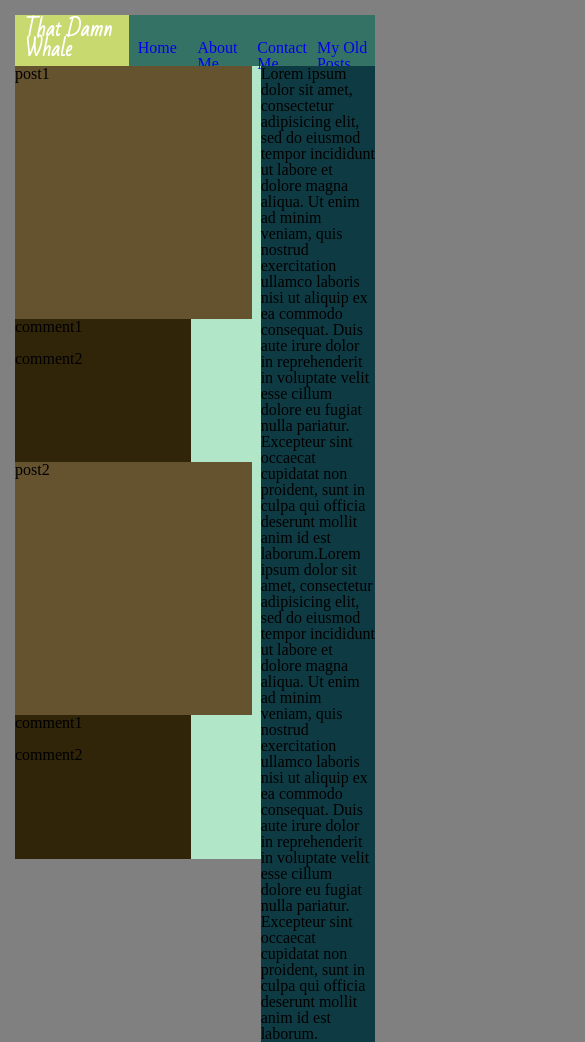
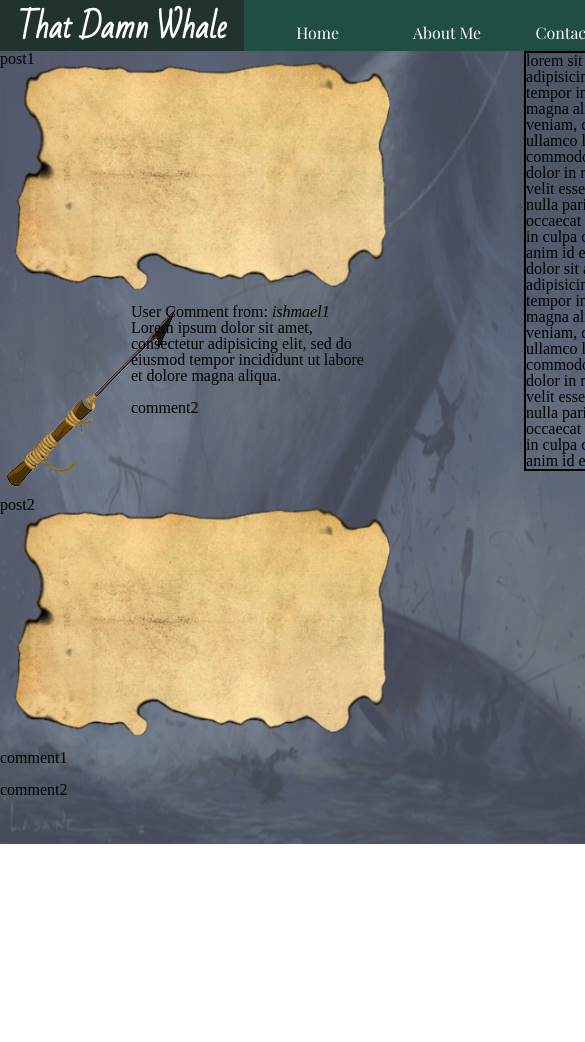
Before and after one commit to nedfaulhaber/CSS-solo-3-ahab, a plain HTML site: page index.html in a window 390 px wide. Shown: the top 1042 px of the page, 585 px wide, since content can reach past the window. After the commit the page ends 893 px from the top, so only its background shows below. Drawn offline with nearby package versions, Linux system fonts and the light colour scheme.

Commit message:
import images for backgrounds, develop color scheme, create media queries

```diff
--- a/index.html
+++ b/index.html
@@ -4,6 +4,7 @@
     <meta charset="utf-8">
     <link rel="stylesheet" href="css/main.css" type="text/css">
     <link href='https://fonts.googleapis.com/css?family=Bad+Script' rel='stylesheet' type='text/css'>
+    <link href='https://fonts.googleapis.com/css?family=Playfair+Display' rel='stylesheet' type='text/css'>
     <meta name="viewport" content="width=device-width">
     <title>Ahab's Blog</title>
   </head>
@@ -25,30 +26,31 @@
       </nav>
       <main>
         <section class="top-row">
-          <div class="recent">
           <div class="post">
             <p>post1</p>
           </div>
           <div class="sidebar">
-            <p>Lorem ipsum dolor sit amet, consectetur adipisicing elit, sed do eiusmod tempor incididunt ut labore et dolore magna aliqua. Ut enim ad minim veniam, quis nostrud exercitation ullamco laboris nisi ut aliquip ex ea commodo consequat. Duis aute irure dolor in reprehenderit in voluptate velit esse cillum dolore eu fugiat nulla pariatur. Excepteur sint occaecat cupidatat non proident, sunt in culpa qui officia deserunt mollit anim id est laborum.Lorem ipsum dolor sit amet, consectetur adipisicing elit, sed do eiusmod tempor incididunt ut labore et dolore magna aliqua. Ut enim ad minim veniam, quis nostrud exercitation ullamco laboris nisi ut aliquip ex ea commodo consequat. Duis aute irure dolor in reprehenderit in voluptate velit esse cillum dolore eu fugiat nulla pariatur. Excepteur sint occaecat cupidatat non proident, sunt in culpa qui officia deserunt mollit anim id est laborum.</p>
+            <p>lorem sit amet, consectetur adipisicing elit, sed do eiusmod tempor incididunt ut labore et dolore magna aliqua. Ut enim ad minim veniam, quis nostrud exercitation ullamco laboris nisi ut aliquip ex ea commodo consequat. Duis aute irure dolor in reprehenderit in voluptate velit esse cillum dolore eu fugiat nulla pariatur. Excepteur sint occaecat cupidatat non proident, sunt in culpa qui officia deserunt mollit anim id est laborum.Lorem ipsum dolor sit amet, consectetur adipisicing elit, sed do eiusmod tempor incididunt ut labore et dolore magna aliqua. Ut enim ad minim veniam, quis nostrud exercitation ullamco laboris nisi ut aliquip ex ea commodo consequat. Duis aute irure dolor in reprehenderit in voluptate velit esse cillum dolore eu fugiat nulla pariatur. Excepteur sint occaecat cupidatat non proident, sunt in culpa qui officia deserunt mollit anim id est laborum.</p>
           </div>
         </section>
         <section class="second-row">
-          <div class="recent">
+
+            <div class="harpoon">
+              <img src="img/harpoon2.png" alt="harpoon">
+            </div>
             <div class="comment">
-              <p>comment1</p>
+              <h3>User Comment from: <em>ishmael1</em></h3>
+              <p>Lorem ipsum dolor sit amet, consectetur adipisicing elit, sed do eiusmod tempor incididunt ut labore et dolore magna aliqua. </p>
               <br>
               <p>comment2</p>
             </div>
         </section>
         <section class="third-row">
-          <div class="recent">
           <div class="post">
             <p>post2</p>
           </div>
         </section>
         <section class="fourth-row">
-          <div class="recent">
             <div class="comment">
               <p>comment1</p>
               <br>
--- a/scss/components/_grids.scss
+++ b/scss/components/_grids.scss
@@ -19,6 +19,7 @@ li {
   @include span-columns(8);
   height: 30vh;
   position: relative;
+
 }
 
 .sidebar {
@@ -29,8 +30,12 @@ li {
   position: absolute;
 }
 
+.harpoon {
+  @include span-columns(2);
+  height: auto;
+}
 .comment {
-  @include span-columns(6);
+  @include span-columns(4);
   height: 17vh;
   position: relative;
 
--- a/scss/components/_main-divs.scss
+++ b/scss/components/_main-divs.scss
@@ -1,17 +1,5 @@
 @import "helpers/mixins";
-
-#blog-title {
-  height: 6vh;
-  position: relative;
-  h2 {
-    @include text(Bad Script, 20px, bold, white);
-    margin: 0;
-    position: absolute;
-    top: 50%;
-    transform: translate(0, -50%);
-    padding-left: 10px;
-  }
-}
+@import "helpers/variables";
 
 ul {
   padding: 0 5px 0;
@@ -23,16 +11,21 @@ li {
 
 .top-row {
   position: relative;
+
 }
 
 .post {
-  background: #65532F;
+  position: relative;
+  background-image: url("../img/burntpaper.png");
+  background-repeat: no-repeat;
+  background-size: contain;
+
 }
 
 .sidebar {
-  background: #0E3B43
+  border: 2px solid black;
 }
 
-.comment {
-  background: #312509;
-}
+em {
+    font-style: italic;
+  }
--- a/scss/components/_nav.scss
+++ b/scss/components/_nav.scss
@@ -1,15 +1,45 @@
+@import "helpers/mixins";
+@import "helpers/variables";
+
+#blog-title {
+  height: 6vh;
+  position: relative;
+  h2 {
+    @include text(Bad Script, 35px, bold, white);
+    margin-top: 1%;
+    position: absolute;
+    top: 50%;
+    left: 50%;
+    margin-right: -50%;
+    transform: translate(-50%, -50%);
+    @media only screen and (max-width: 865px) {
+      font-size: 30px;
+    }
+    @media only screen and (min-width: 1200px) {
+      font-size: 41px;
+      margin-top: 1.5%;
+    }
+  }
+}
+
 .navbar {
-  background: #357266;
+  background: $nav-blue;
 }
 
 #blog-title {
-  background: #C8D96F;
+  background: $title-blue;
 }
 
 a {
   text-decoration: none;
+  color: white;
 }
 
 li {
   display: inline;
+  text-align: center;
+  @include text(Playfair Display, 16px, normal, white);
+  @media only screen and (min-width: 1200px) {
+    font-size: 19px;
+  }
 }
--- a/scss/helpers/_mixins.scss
+++ b/scss/helpers/_mixins.scss
@@ -4,7 +4,3 @@
   font-weight: $weight;
   color: $color;
 }
-
-@mixin blah {
-  color: white;
-}
--- a/scss/helpers/_variables.scss
+++ b/scss/helpers/_variables.scss
@@ -1 +1,7 @@
 $margin: 21.734px;
+
+$background-overlay: transparentize(#F7F4EA, .2);
+
+$title-blue: darken(#89B0AE, 45%);
+
+$nav-blue: darken(#BEE3DB, 60%)
--- a/scss/main.scss
+++ b/scss/main.scss
@@ -1,13 +1,16 @@
 @import "home-base/base";
 
-body {
-  background-color: grey;
-  padding: 15px;
-}
 
-#wrapper {
+#wrapper{
   @include outer-container();
-  background: #B2E6C9;
+  background: linear-gradient(
+    rgba(85, 91, 110, 0.8),
+    rgba(85, 91, 110, 0.8)
+  ),
+    url("../img/moby.jpg");
+    background-repeat: no-repeat;
+    background-size: cover;
   height: 100vh;
   max-width: 100%;
+  min-width: 768px;
 }
```
Also changed, not shown: css/main.css, img/1827.jpg (added), img/burntpaper.png (added), img/harpoon.png (added), img/harpoon2.png (added), img/moby.jpg (added), img/moby2.jpg (added), 2 other files. Lines whose indentation alone changed are shown as unchanged.
